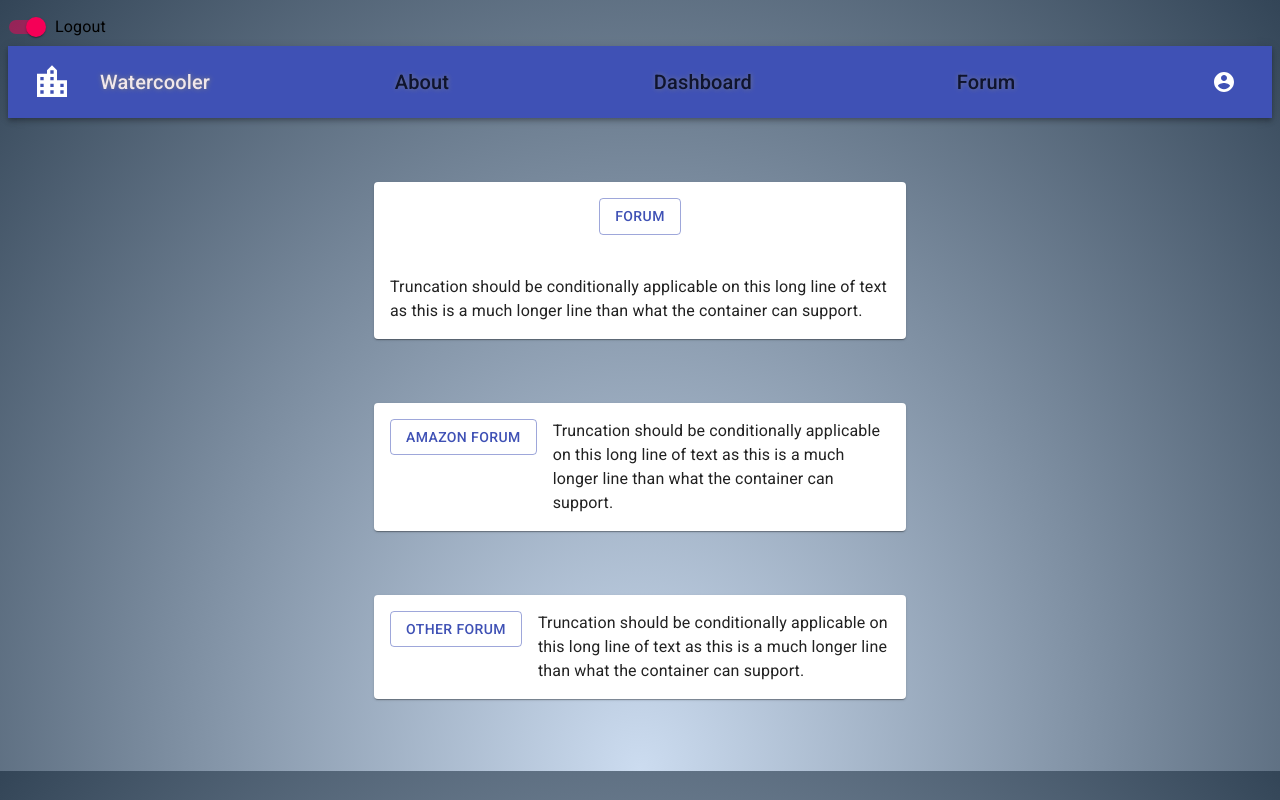
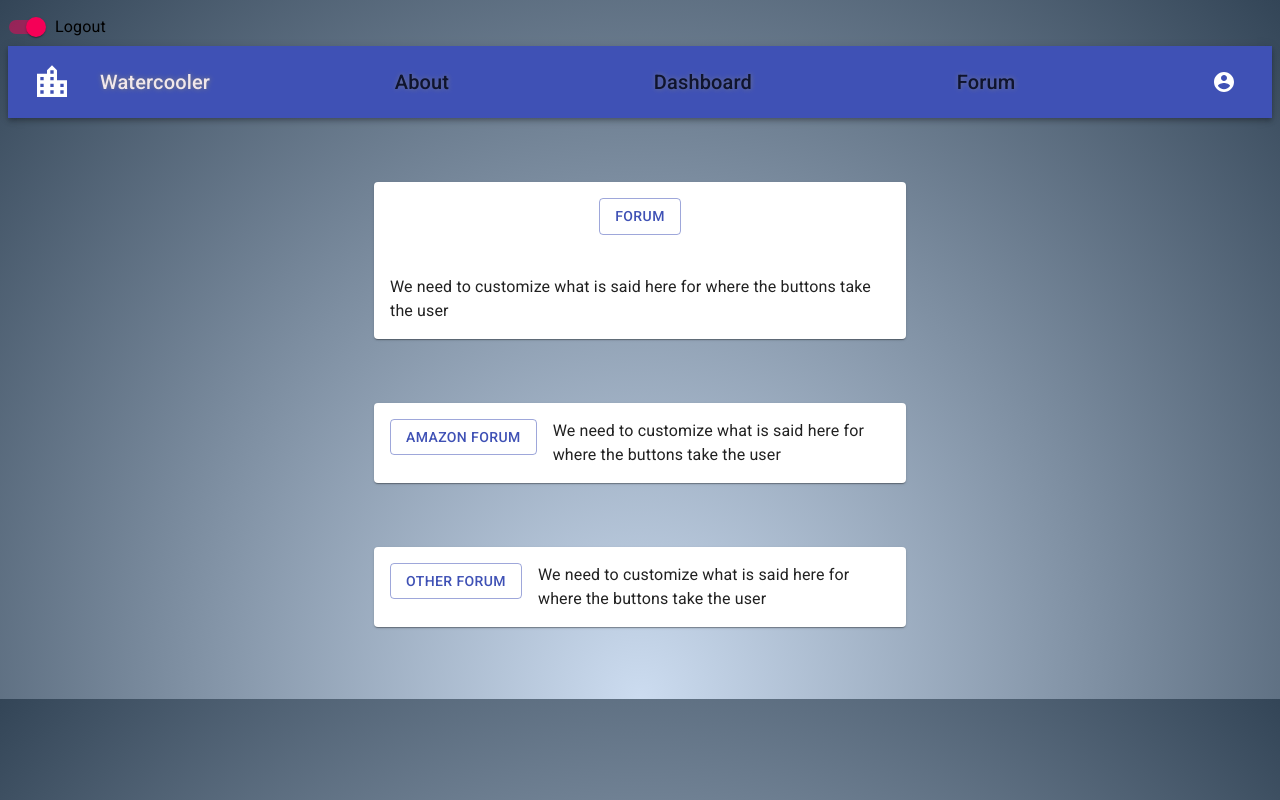
Before and after one commit to Carl-33/Watercooler, a React (Create React App) app in the folder watercooler/client/: page /Dashboard in a window 1280 px wide. Built offline with nearby package versions, Linux system fonts and the light colour scheme.

Commit message:
dashboard page

```diff
--- a/watercooler/client/src/components/Pages/Dashboard.js
+++ b/watercooler/client/src/components/Pages/Dashboard.js
@@ -19,8 +19,7 @@ const useStyles = makeStyles((theme) => ({
   },
 }));
 
-const message = `Truncation should be conditionally applicable on this long line of text
- as this is a much longer line than what the container can support. `;
+const message = `We need to customize what is said here for where the buttons take the user `;
 
 const Dashboard = () => {
   const classes = useStyles();
```
